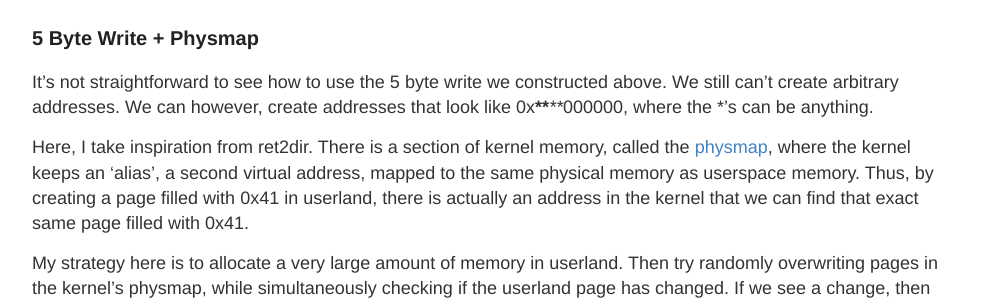
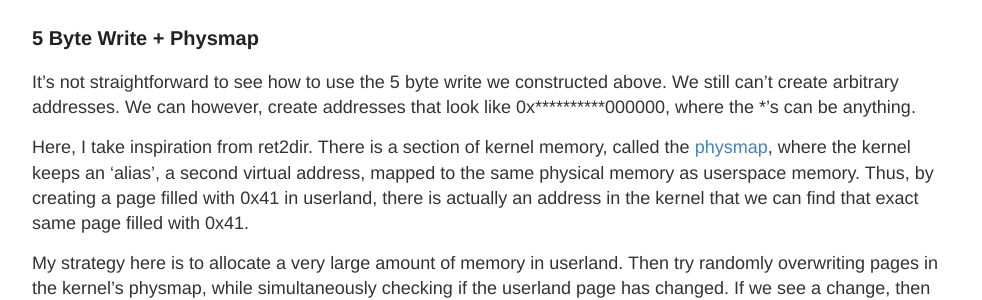
Before and after one commit to salls/salls.github.io, a Jekyll site: the page built from _posts/2017-11-6-Linux-Kernel-CVE-2017-5123.md, in a window 1280 px wide and 900 px high, scrolled down 3997 px. Shown: the part 188-488 px from the top of the window, without its empty margins (148-1130 px from the left). Built offline with Jekyll 4.4.1, drawn with Linux system fonts in a browser that asks for light colours.

Commit message:
fix asterisks

```diff
--- a/_posts/2017-11-6-Linux-Kernel-CVE-2017-5123.md
+++ b/_posts/2017-11-6-Linux-Kernel-CVE-2017-5123.md
@@ -161,7 +161,7 @@ However, since the `pid` is right next to some unused padding (shown in the stru
 ### 5 Byte Write + Physmap
 It's not straightforward to see how to use the 5 byte write we constructed above.
 We still can't create arbitrary addresses.
-We can however, create addresses that look like 0x**********000000, where the *'s can be anything.
+We can however, create addresses that look like 0x\*\*\*\*\*\*\*\*\*\*000000, where the \*'s can be anything.
 
 Here, I take inspiration from ret2dir.
 There is a section of kernel memory, called the [physmap](https://www.blackhat.com/docs/eu-14/materials/eu-14-Kemerlis-Ret2dir-Deconstructing-Kernel-Isolation.pdf), where the kernel keeps an 'alias', a second virtual address, mapped to the same physical memory as userspace memory.
```
